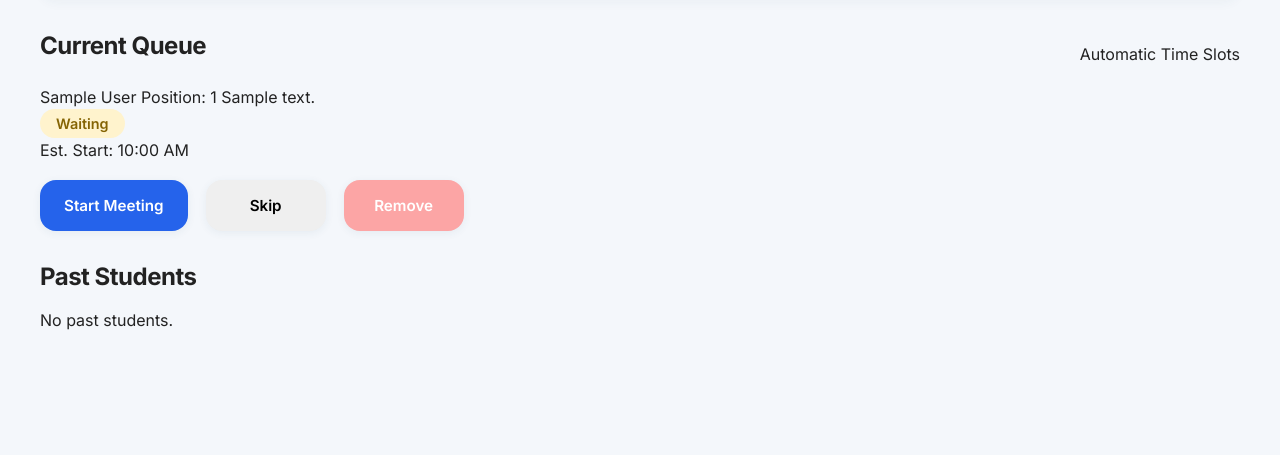
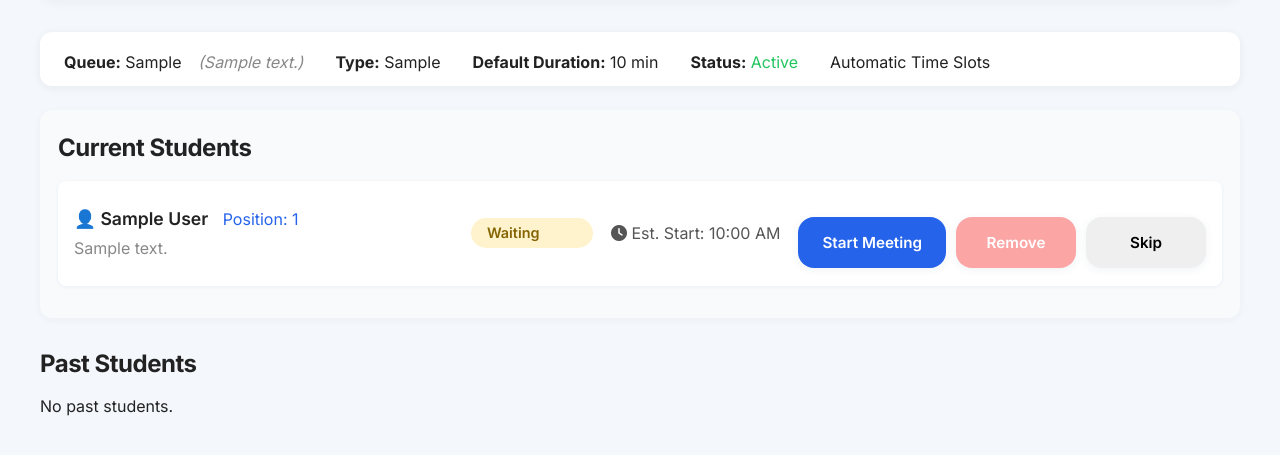
Before and after one commit to rositsa-ilieva/Virtual-Office-App, a PHP site: page /room.php?id=1 in a window 1280 px wide. Shown: the part 127-582 px from the top of the page. Run offline with PHP 8.4, Linux system fonts and the light colour scheme; the visitor is signed in with stand-in values (Sample User, id 1); tables that the repository leaves empty hold one stand-in row (values such as "Sample post").

Commit message:
Малки неща

```diff
--- a/room.php
+++ b/room.php
@@ -161,38 +161,49 @@
             </div>
         </nav>
 
-        <div class="queue-container">
-            <div class="queue-header">
-                <h2>Current Queue</h2>
+        <!-- Sticky Queue Info Bar -->
+        <div class="queue-info-bar" style="position:sticky;top:0;z-index:10;background:#fff;padding:18px 24px 12px 24px;border-radius:12px;box-shadow:0 2px 8px rgba(40,83,107,0.07);margin-bottom:24px;display:flex;align-items:center;gap:32px;flex-wrap:wrap;">
+            <div>
+                <strong>Queue:</strong> <?php echo htmlspecialchars($queue['purpose']); ?>
+                <?php if (!empty($queue['description'])): ?>
+                    <span style="color:#888;font-style:italic;margin-left:12px;">(<?php echo htmlspecialchars($queue['description']); ?>)</span>
+                <?php endif; ?>
+            </div>
+            <div><strong>Type:</strong> <?php echo htmlspecialchars($queue['meeting_type']); ?></div>
+            <div><strong>Default Duration:</strong> <?php echo htmlspecialchars($queue['default_duration']); ?> min</div>
+            <div><strong>Status:</strong> <?php echo $queue['is_active'] ? '<span style=\'color:#22C55E\'>Active</span>' : '<span style=\'color:#F87171\'>Inactive</span>'; ?></div>
             <?php if ($queue['is_automatic']): ?>
                 <span class="badge badge-info">Automatic Time Slots</span>
             <?php endif; ?>
         </div>
 
+        <!-- Current Students Section -->
+        <div class="section-box" style="background:#F8FAFC;padding:24px 18px 18px 18px;border-radius:12px;margin-bottom:32px;box-shadow:0 2px 8px rgba(40,83,107,0.04);">
+            <h2 style="margin-top:0;margin-bottom:18px;">Current Students</h2>
             <div class="queue-list">
                 <?php if (empty($entries)): ?>
                     <p class="no-entries">No students in queue</p>
                 <?php else: ?>
                     <?php foreach ($entries as $entry): ?>
-                        <div class="queue-item">
-                            <div class="student-info">
-                                <span class="student-name"><?php echo htmlspecialchars($entry['student_name']); ?></span>
+                        <div class="queue-item" style="background:#fff;border-radius:8px;padding:18px 16px;margin-bottom:14px;box-shadow:0 1px 4px rgba(40,83,107,0.06);display:flex;align-items:center;justify-content:space-between;gap:18px;flex-wrap:wrap;">
+                            <div class="student-info" style="flex:1;min-width:180px;">
+                                <span class="student-name" style="font-weight:600;font-size:1.1em;">👤 <?php echo htmlspecialchars($entry['student_name']); ?></span>
                                 <?php if ($entry['status'] === 'waiting'): ?>
-                                    <span class="position">Position: <?php echo $entry['position']; ?></span>
+                                    <span class="position" style="margin-left:10px;color:#2563EB;">Position: <?php echo $entry['position']; ?></span>
                                 <?php endif; ?>
                                 <?php if ($entry['comment']): ?>
-                                    <span class="comment"><?php echo htmlspecialchars($entry['comment']); ?></span>
+                                    <span class="comment" style="display:block;color:#888;margin-top:4px;"><?php echo htmlspecialchars($entry['comment']); ?></span>
                                 <?php endif; ?>
                             </div>
-                            <div class="status-badge status-<?php echo $entry['status']; ?>">
+                            <div class="status-badge status-<?php echo $entry['status']; ?>" style="min-width:90px;text-align:center;">
                                 <?php echo ucfirst($entry['status']); ?>
                             </div>
                             <?php if ($entry['status'] === 'waiting'): ?>
-                                <div class="estimated-time">
-                                    Est. Start: <?php echo date('g:i A', strtotime($entry['estimated_start_time'])); ?>
+                                <div class="estimated-time" style="min-width:120px;color:#555;">
+                                    <i class="fas fa-clock"></i> Est. Start: <?php echo date('g:i A', strtotime($entry['estimated_start_time'])); ?>
                                 </div>
                             <?php endif; ?>
-                            <div class="actions">
+                            <div class="actions" style="display:flex;gap:10px;align-items:center;">
                                 <?php if ($entry['status'] === 'waiting'): ?>
                                     <?php if (!$in_meeting_entry): ?>
                                         <?php if ($show_start_form == $entry['id']): ?>
@@ -211,11 +222,6 @@
                                     <?php else: ?>
                                         <button class="btn btn-primary" disabled>Start Meeting</button>
                                     <?php endif; ?>
-                                    <form method="POST" style="display: inline;" onsubmit="return confirmAction('skip', '<?php echo htmlspecialchars($entry['student_name']); ?>')">
-                                        <input type="hidden" name="entry_id" value="<?php echo $entry['id']; ?>">
-                                        <input type="hidden" name="action" value="skip">
-                                        <button type="submit" class="btn btn-warning">Skip</button>
-                                    </form>
                                 <?php elseif ($entry['status'] === 'in_meeting'): ?>
                                     <form method="POST" style="display: inline;" onsubmit="return confirmAction('end', '<?php echo htmlspecialchars($entry['student_name']); ?>')">
                                         <input type="hidden" name="entry_id" value="<?php echo $entry['id']; ?>">
@@ -228,11 +234,20 @@
                                     <input type="hidden" name="action" value="remove">
                                     <button type="submit" class="btn btn-danger">Remove</button>
                                 </form>
+                                <?php if ($entry['status'] === 'waiting'): ?>
+                                    <form method="POST" style="display: inline;" onsubmit="return confirmAction('skip', '<?php echo htmlspecialchars($entry['student_name']); ?>')">
+                                        <input type="hidden" name="entry_id" value="<?php echo $entry['id']; ?>">
+                                        <input type="hidden" name="action" value="skip">
+                                        <button type="submit" class="btn btn-warning">Skip</button>
+                                    </form>
+                                <?php endif; ?>
                             </div>
                         </div>
                     <?php endforeach; ?>
                 <?php endif; ?>
             </div>
+        </div>
+
         <!-- Past Students Section -->
         <div class="queue-list" style="margin-top:32px;">
             <h2>Past Students</h2>
@@ -277,6 +292,5 @@
             <?php endif; ?>
         </div>
     </div>
-    </div>
 </body>
 </html>
```
Also changed, not shown: index.php (+27 -4 lines), join.php (+6 -4 lines), queue-members.php (+26 -4 lines). Lines whose indentation alone changed are shown as unchanged.
